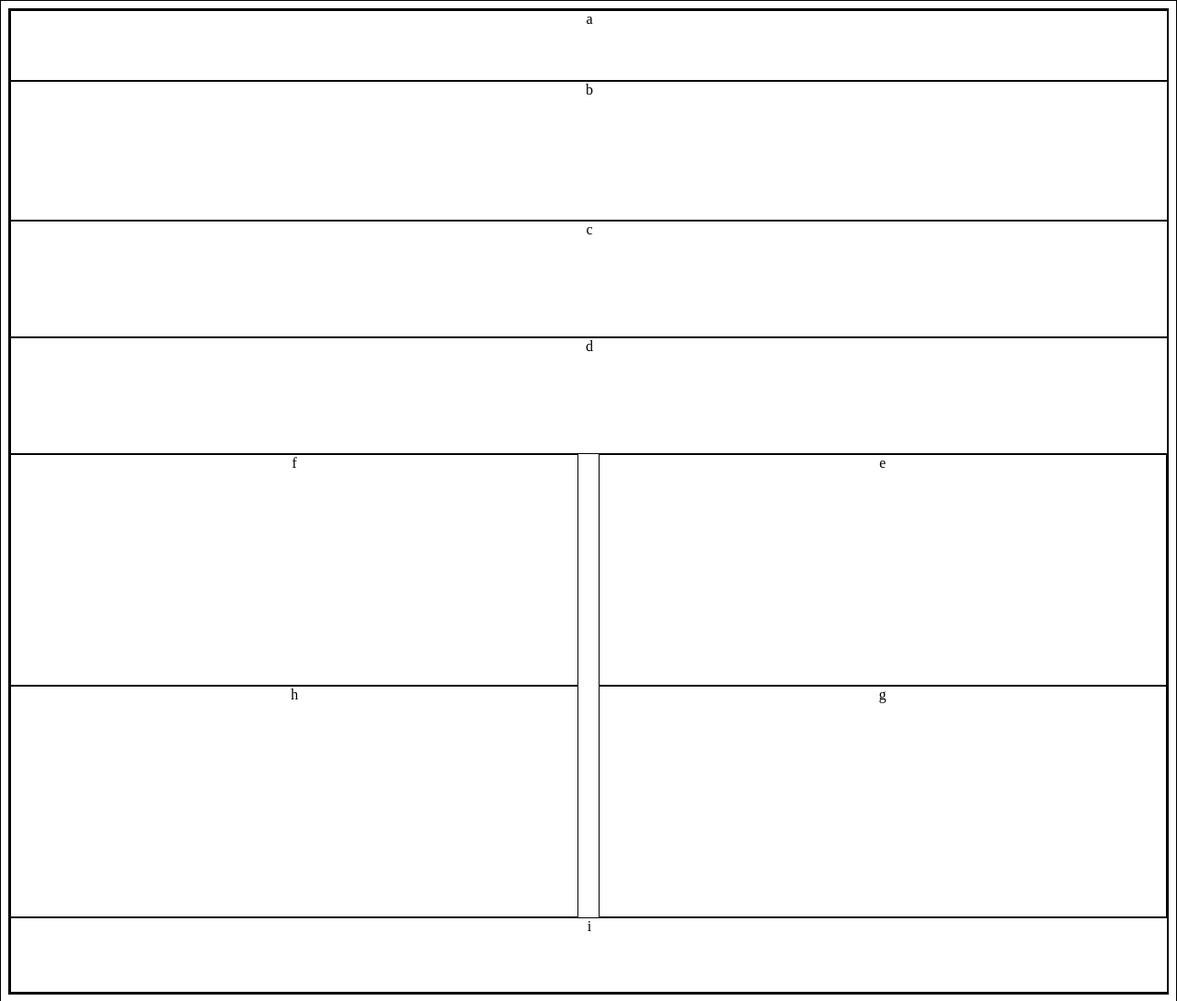
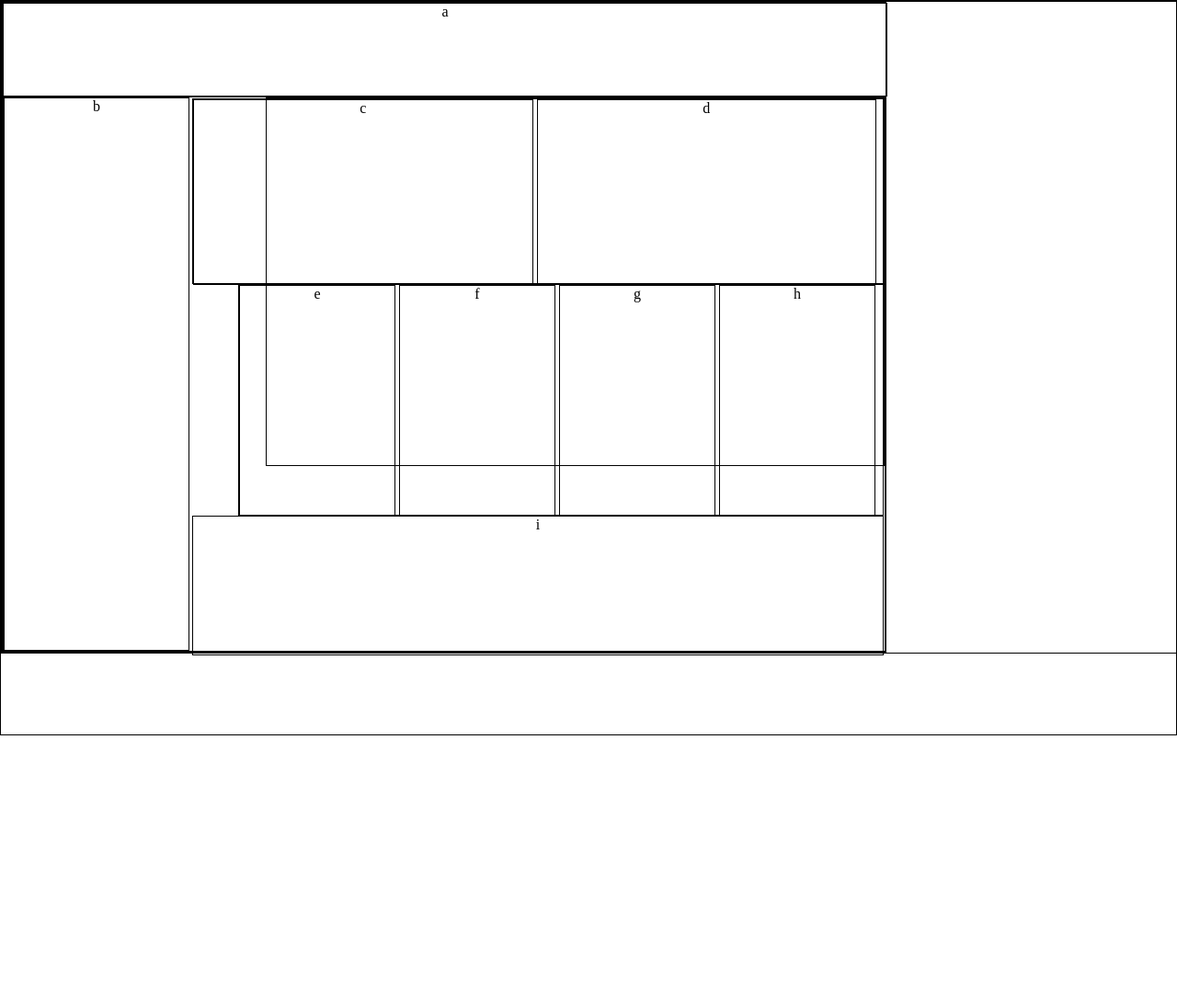
Before and after one commit to bpodell/ui-challenge-1, a plain HTML site: page index.html in a window 1280 px wide. Shown: the whole page at 92% size. After the commit the page ends 800 px from the top, so only its background shows below. Drawn offline with Linux system fonts and the light colour scheme.

Commit message:
desktop working

```diff
--- a/index.html
+++ b/index.html
@@ -5,14 +5,22 @@
 <body>
     <div id="wholepage">
     <div id="a">a</div>
+    <div id="bcdefghi">
         <div id="b">b</div>
+        <div id="cdefghi">
+        <div id="cd">
         <div id="c">c</div>
         <div id="d">d</div>
+            </div>
+        <div id="efgh">
             <div id="e">e</div>
             <div id="f">f</div>
             <div id="g">g</div>
             <div id="h">h</div>
+        </div>
         <div id="i">i</div>
+    </div>
+    </div>
     </div>
 </body>
 </html>
--- a/style.css
+++ b/style.css
@@ -1,6 +1,19 @@
 * {
     border: 1px solid black;
+    margin: 0;
+
 }
+html {
+    display: inline-block;
+}
+body{
+   display: inline-block;
+    margin: 0;
+    padding: 0;
+    width: 100%;
+}
+
+@media (max-width: 799px) {
 
     #a {
         width: 100%;
@@ -50,3 +63,82 @@
         height: 80px;
         text-align: center;
     }
+}
+@media (min-width: 800px) {
+
+    #wholepage {
+        max-width: 960px;
+        margin: auto;
+        display: inline-block;
+    }
+    #a {
+        width: 100%;
+        height: 100px;
+        text-align: center;
+    }
+    #b {
+        width: 200px;
+        height: 600px;
+        text-align: center;
+        margin: 0;
+        display: inline-block;
+    }
+    #cdefghi {
+        width: 70%;
+        height: 50%;
+        float: right;
+    }
+    #cd {
+        float: right;
+        height: 200px;
+        width: 750px;
+    }
+    #c {
+        width: 49%;
+        height: 100%;
+        text-align: center;
+        display: inline-block;
+    }
+    #d {
+        width: 49%;
+        height: 100%;
+        text-align: center;
+        display: inline-block;
+    }
+    #efgh {
+       height: 250px;
+       width: 700px;
+       float: right;
+    }
+    #e {
+        width: 24%;
+        height: 100%;
+        text-align: center;
+        display: inline-block;
+    }
+    #f {
+        width: 24%;
+        height: 100%;
+        text-align: center;
+        display: inline-block;
+
+    }
+    #g {
+        width: 24%;
+        height: 100%;
+        text-align: center;
+        display: inline-block;
+    }
+    #h {
+        width: 24%;
+        height: 100%;
+        text-align: center;
+        display: inline-block;
+    }
+    #i {
+        width: 750px;
+        height: 150px;
+        text-align: center;
+        float: right;
+    }
+}
```
Lines whose indentation alone changed are shown as unchanged.
